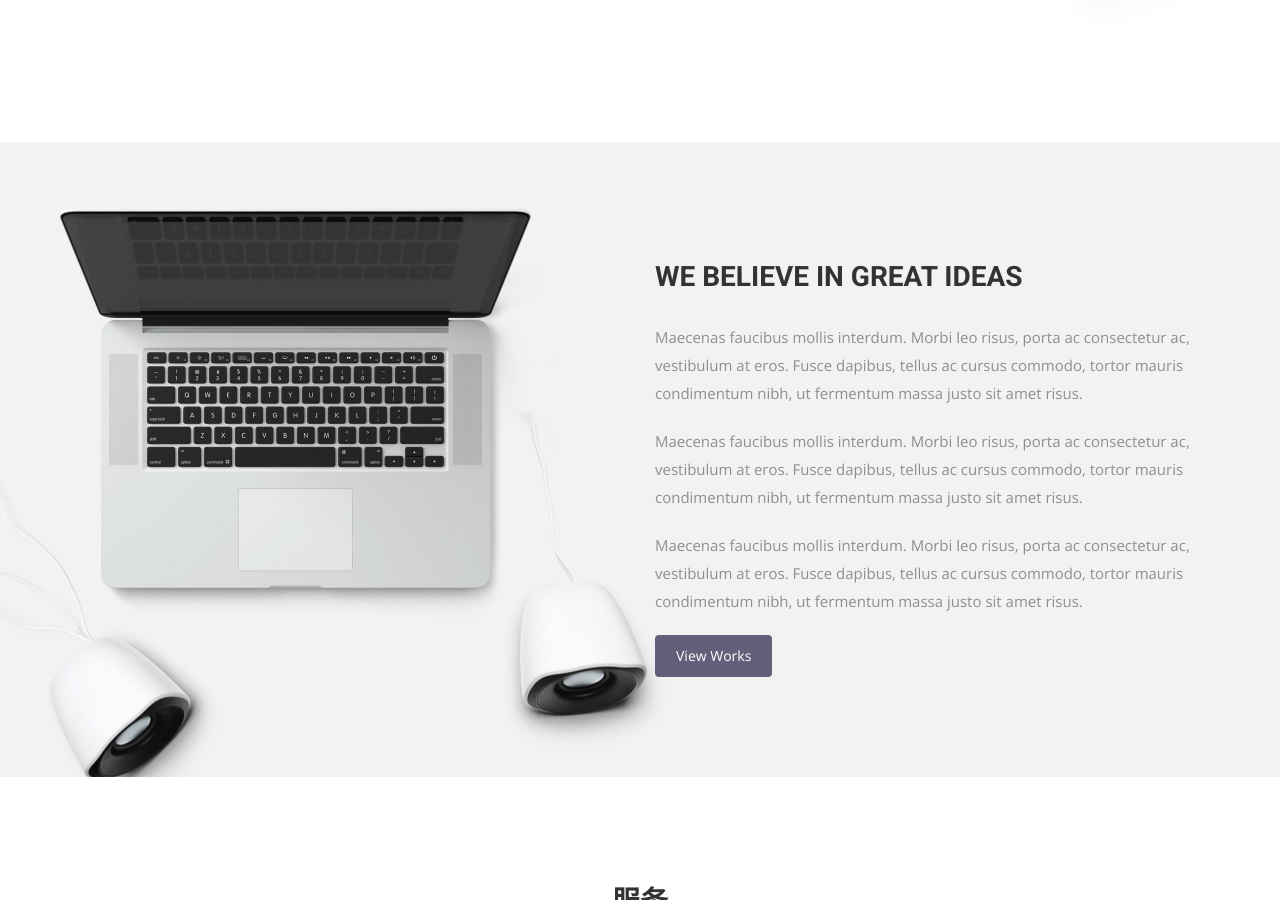
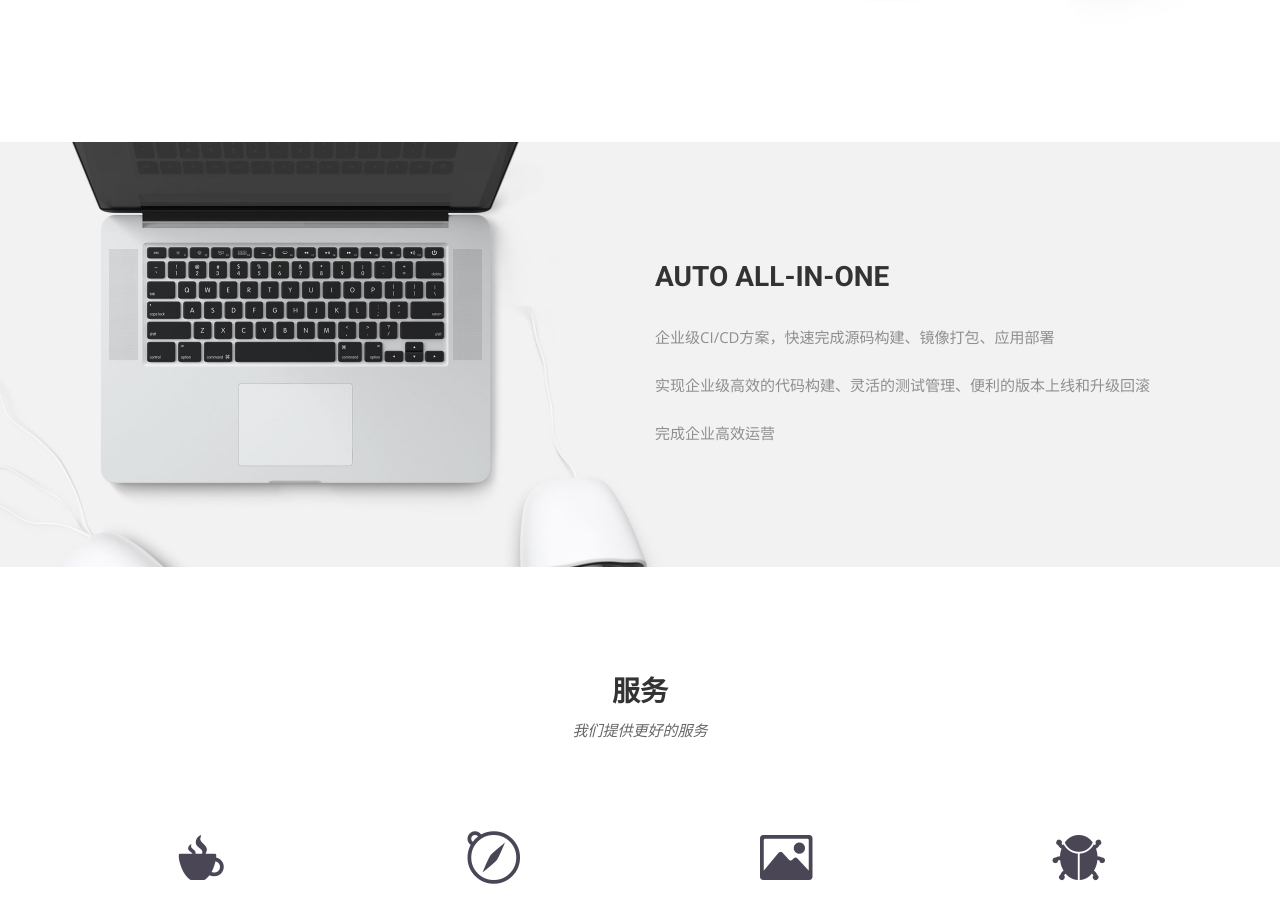
Before and after one commit to opsforce/opsforce.github.io, a Jekyll site: the page built from index.html, in a window 1280 px wide and 900 px high, scrolled down 1244 px. Built offline with Jekyll 4.4.1, drawn with Linux system fonts in a browser that asks for light colours; nearby versions of some CDN libraries; some web fonts are replaced.

Commit message:
update index

```diff
--- a/index.html
+++ b/index.html
@@ -43,11 +43,10 @@ permalink: /
 <div class="container">
   <div class="row">
     <div class="col-md-6 col-md-offset-6">
-      <h2>WE BELIEVE IN GREAT IDEAS</h2>
-      <p>Maecenas faucibus mollis interdum. Morbi leo risus, porta ac consectetur ac, vestibulum at eros. Fusce dapibus, tellus ac cursus commodo, tortor mauris condimentum nibh, ut fermentum massa justo sit amet risus.</p>
-      <p>Maecenas faucibus mollis interdum. Morbi leo risus, porta ac consectetur ac, vestibulum at eros. Fusce dapibus, tellus ac cursus commodo, tortor mauris condimentum nibh, ut fermentum massa justo sit amet risus.</p>
-      <p>Maecenas faucibus mollis interdum. Morbi leo risus, porta ac consectetur ac, vestibulum at eros. Fusce dapibus, tellus ac cursus commodo, tortor mauris condimentum nibh, ut fermentum massa justo sit amet risus.</p>
-      <a href="#" class="btn btn-view-works">View Works</a>
+      <h2>AUTO ALL-IN-ONE</h2>
+      <p>企业级CI/CD方案，快速完成源码构建、镜像打包、应用部署</p>
+      <p>实现企业级高效的代码构建、灵活的测试管理、便利的版本上线和升级回滚</p>
+      <p>完成企业高效运营</p>
     </div>
   </div>
 </div>
```
